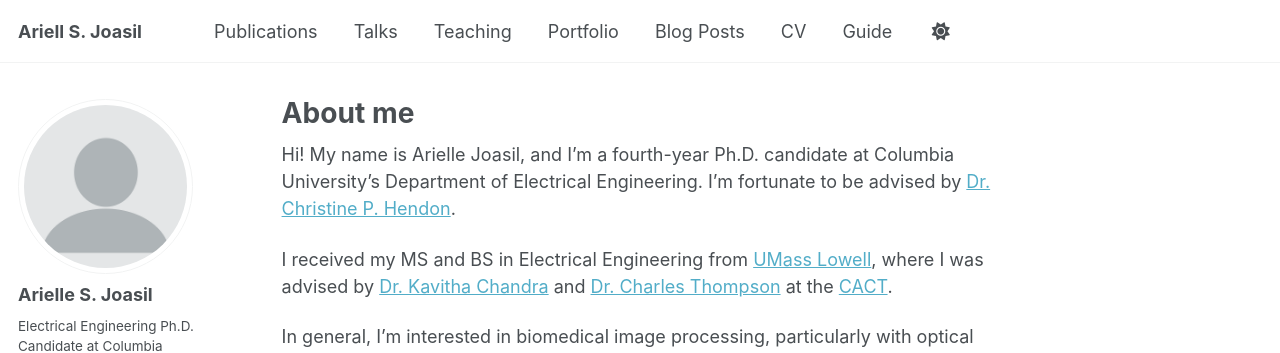
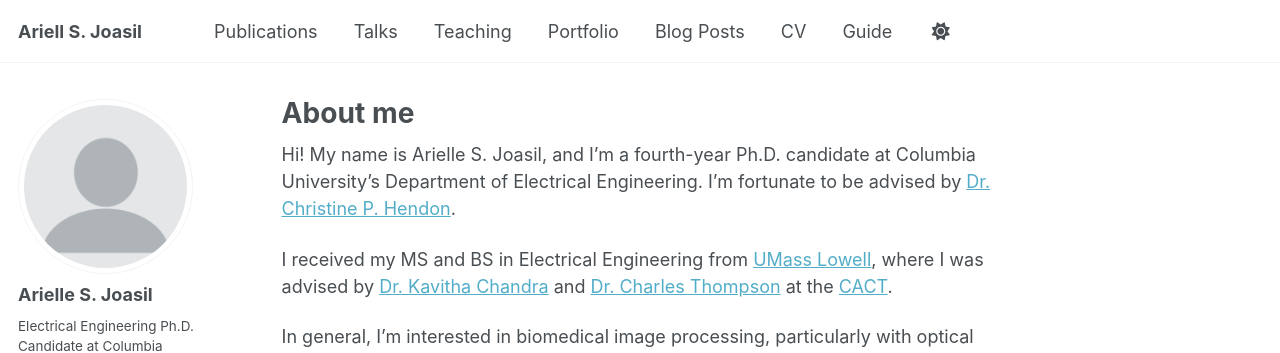
Before and after one commit to ari-jpg/ari-jpg.github.io, a Jekyll site: the page built from _pages/about.md, in a window 1280 px wide. Shown: the top 353 px of the page. Built offline with Jekyll 4.4.1, drawn with Linux system fonts in a browser that asks for light colours; some web fonts are replaced.

```diff
--- a/_pages/about.md
+++ b/_pages/about.md
@@ -7,7 +7,7 @@ redirect_from:
   - /about.html
 ---
 
-Hi! My name is Arielle Joasil, and I'm a fourth-year Ph.D. candidate at Columbia University's Department of Electrical Engineering. I'm fortunate to be advised by [Dr. Christine P. Hendon](https://structurefunctionlab.ee.columbia.edu/people/christine-p-hendon).
+Hi! My name is Arielle S. Joasil, and I'm a fourth-year Ph.D. candidate at Columbia University's Department of Electrical Engineering. I'm fortunate to be advised by [Dr. Christine P. Hendon](https://structurefunctionlab.ee.columbia.edu/people/christine-p-hendon).
 
 I received my MS and BS in Electrical Engineering from [UMass Lowell](https://www.uml.edu/engineering/electrical-computer/), where I was advised by [Dr. Kavitha Chandra](https://www.uml.edu/research/cact/people/chandra-kavitha.aspx) and [Dr. Charles Thompson](https://www.uml.edu/research/cact/people/thompson-charles.aspx) at the [CACT](https://www.uml.edu/research/cact/).
 
```
